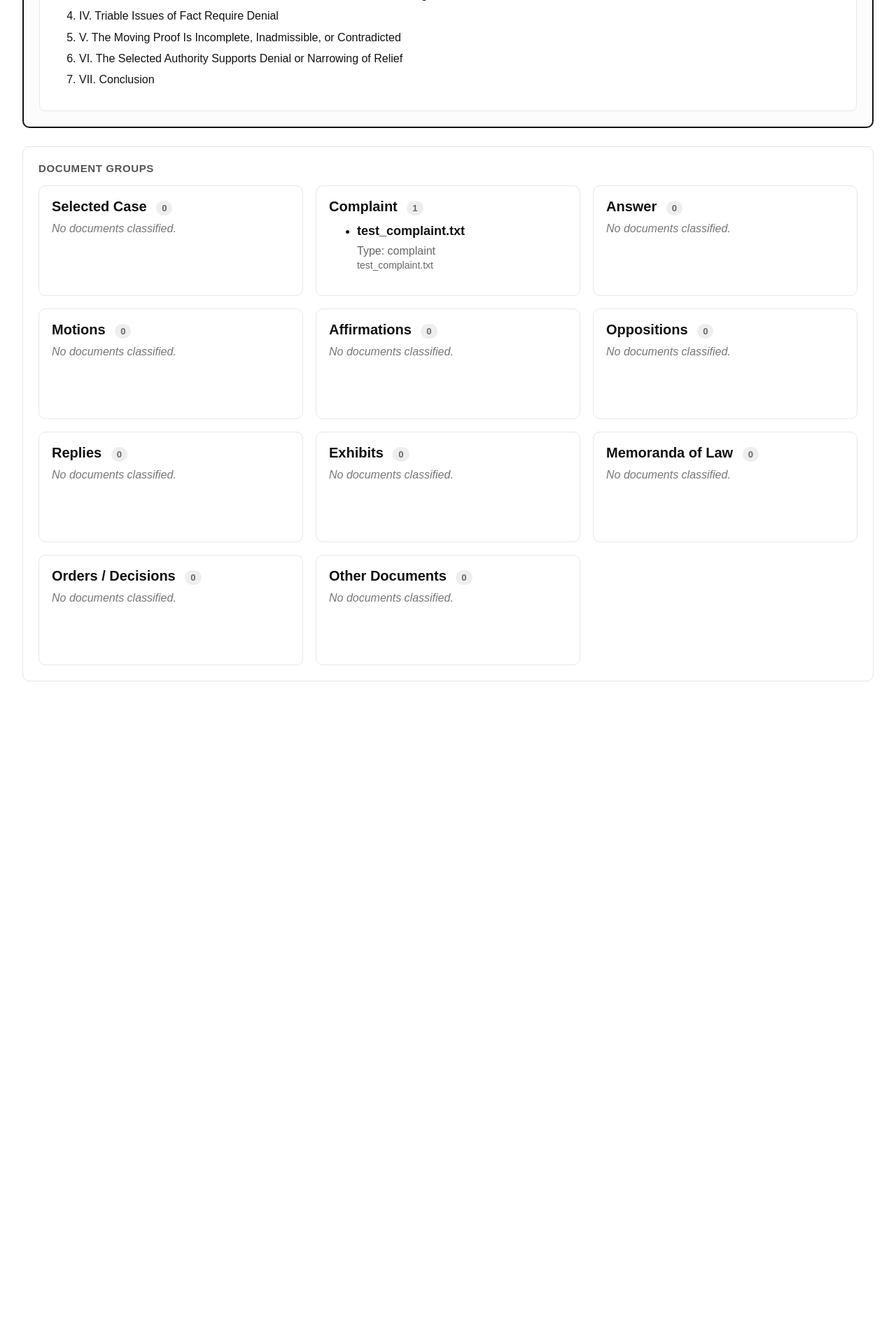
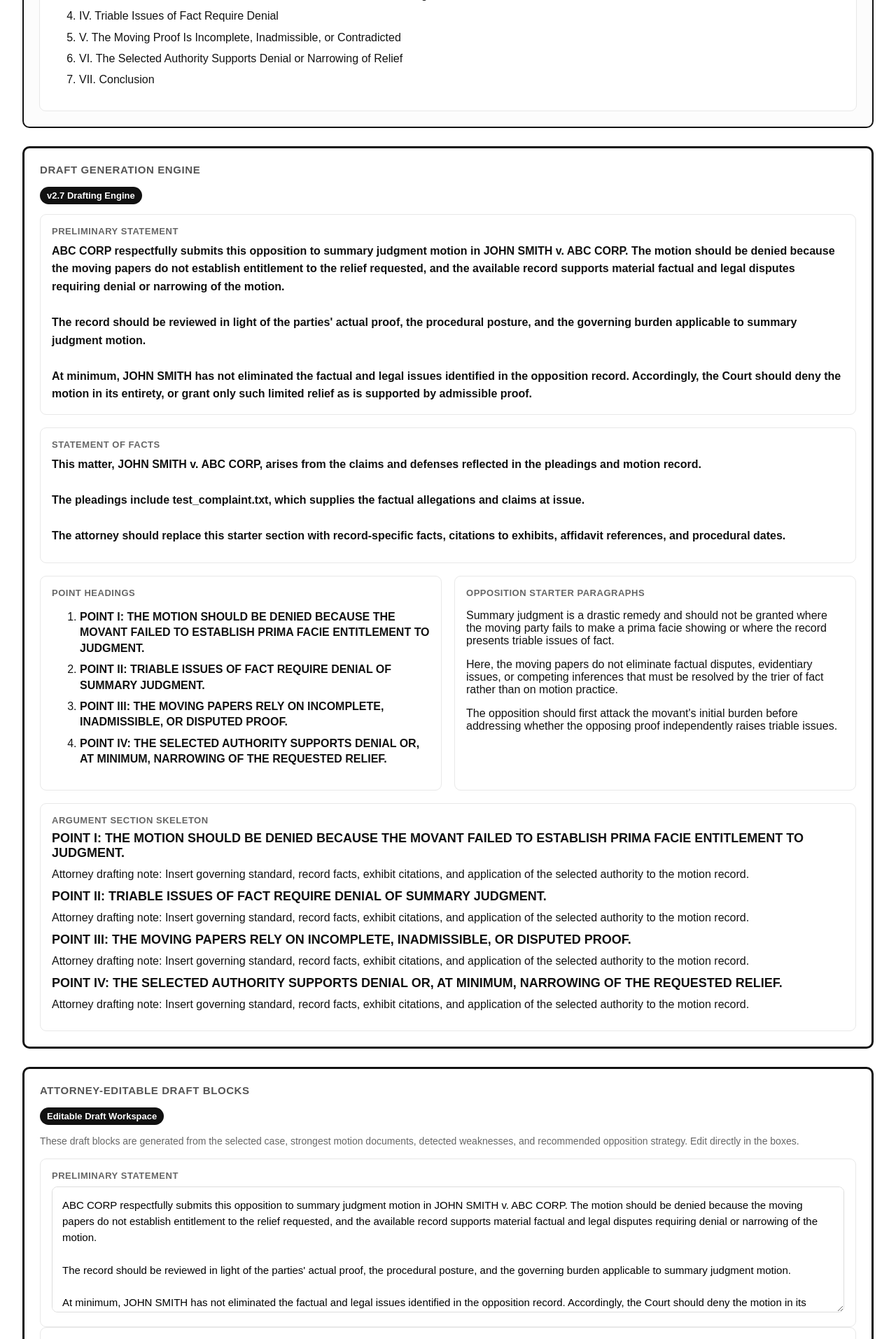
Before and after one commit to nhpcorp35/legal-ai, a Flask app: page /matter in a window 1280 px wide. Shown: the part 2046-3960 px from the top of the page at 70% size. Before the commit the page ends 3020 px from the top, so only its background shows below. Run offline with Flask 3, Linux system fonts and the light colour scheme.

Commit message:
Matter Builder v2.7 Drafting Engine complete

```diff
--- a/templates/matter.html
+++ b/templates/matter.html
@@ -45,6 +45,11 @@
             background: #fcfcfc;
         }
 
+        .draft-panel {
+            border: 3px solid #111;
+            background: #fff;
+        }
+
         .panel-title {
             font-size: 15px;
             font-weight: 800;
@@ -85,6 +90,12 @@
             gap: 18px;
         }
 
+        .draft-grid {
+            display: grid;
+            grid-template-columns: repeat(2, 1fr);
+            gap: 18px;
+        }
+
         .box {
             border: 1px solid #e8e8e8;
             border-radius: 9px;
@@ -99,6 +110,11 @@
         .work-box {
             background: #fff;
             min-height: 140px;
+        }
+
+        .draft-box {
+            background: #fff;
+            min-height: 160px;
         }
 
         .wide-box {
@@ -185,18 +201,9 @@
             font-size: 14px;
         }
 
-        .proof-badge {
-            display: inline-block;
-            background: #111;
-            color: #fff;
-            border-radius: 999px;
-            padding: 5px 10px;
-            font-size: 13px;
-            font-weight: 800;
-            margin-bottom: 14px;
-        }
-
-        .work-badge {
+        .proof-badge,
+        .work-badge,
+        .draft-badge {
             display: inline-block;
             background: #111;
             color: #fff;
@@ -231,6 +238,45 @@
         .authority-detail {
             line-height: 1.45;
         }
+
+        .draft-title {
+            font-size: 22px;
+            font-weight: 900;
+            margin-bottom: 12px;
+        }
+
+        .draft-text {
+            white-space: pre-wrap;
+            line-height: 1.6;
+            font-size: 16px;
+            font-weight: 600;
+        }
+
+        .draft-heading {
+            font-size: 18px;
+            font-weight: 900;
+            margin-bottom: 8px;
+        }
+
+        textarea.draft-editable {
+            width: 100%;
+            min-height: 180px;
+            border: 1px solid #ddd;
+            border-radius: 8px;
+            padding: 14px;
+            font-family: Arial, sans-serif;
+            font-size: 15px;
+            line-height: 1.55;
+            resize: vertical;
+            box-sizing: border-box;
+        }
+
+        .editable-note {
+            color: #666;
+            font-size: 14px;
+            margin-bottom: 14px;
+            line-height: 1.4;
+        }
     </style>
 </head>
 <body>
@@ -241,7 +287,8 @@
 
     <div class="subtitle">
         Build one organized matter page from complaints, answers, motions, affirmations,
-        oppositions, declarations, exhibits, memoranda of law, prior orders, and decisions.
+        oppositions, declarations, exhibits, memoranda of law, prior orders, decisions,
+        attorney work product, and draft-ready opposition sections.
     </div>
 
     {% if matter.selected_case %}
@@ -299,7 +346,7 @@
         <div class="panel">
             <div class="panel-title">Selected Case</div>
             <div class="empty">
-                No selected case was injected. Open a search result and click Build Matter to test v2.6.
+                No selected case was injected. Open a search result and click Build Matter to test selected case injection.
             </div>
         </div>
     {% endif %}
@@ -315,7 +362,7 @@
 
             <div class="box">
                 <div class="label">Version</div>
-                <div class="value">v2.6</div>
+                <div class="value">v2.7</div>
             </div>
 
             <div class="box">
@@ -465,6 +512,86 @@
         {% endif %}
     </div>
 
+    <div class="panel draft-panel">
+        <div class="panel-title">Draft Generation Engine</div>
+        <div class="draft-badge">v2.7 Drafting Engine</div>
+
+        {% if matter.draft_generation %}
+            <div class="draft-grid">
+                <div class="box draft-box wide-box">
+                    <div class="label">Preliminary Statement</div>
+                    <div class="draft-text">{{ matter.draft_generation.preliminary_statement }}</div>
+                </div>
+
+                <div class="box draft-box wide-box">
+                    <div class="label">Statement of Facts</div>
+                    <div class="draft-text">{{ matter.draft_generation.statement_of_facts }}</div>
+                </div>
+
+                <div class="box draft-box">
+                    <div class="label">Point Headings</div>
+                    {% if matter.draft_generation.point_headings %}
+                        <ol>
+                            {% for heading in matter.draft_generation.point_headings %}
+                                <li><strong>{{ heading }}</strong></li>
+                            {% endfor %}
+                        </ol>
+                    {% else %}
+                        <div class="empty">No point headings generated.</div>
+                    {% endif %}
+                </div>
+
+                <div class="box draft-box">
+                    <div class="label">Opposition Starter Paragraphs</div>
+                    {% if matter.draft_generation.starter_paragraphs %}
+                        {% for paragraph in matter.draft_generation.starter_paragraphs %}
+                            <p>{{ paragraph }}</p>
+                        {% endfor %}
+                    {% else %}
+                        <div class="empty">No starter paragraphs generated.</div>
+                    {% endif %}
+                </div>
+
+                <div class="box draft-box wide-box">
+                    <div class="label">Argument Section Skeleton</div>
+                    {% if matter.draft_generation.argument_skeleton %}
+                        {% for section in matter.draft_generation.argument_skeleton %}
+                            <div class="strong-doc">
+                                <div class="draft-heading">{{ section.heading }}</div>
+                                <div class="authority-detail">{{ section.body }}</div>
+                            </div>
+                        {% endfor %}
+                    {% else %}
+                        <div class="empty">No argument skeleton generated.</div>
+                    {% endif %}
+                </div>
+            </div>
+        {% else %}
+            <div class="empty">Draft generation has not been generated.</div>
+        {% endif %}
+    </div>
+
+    <div class="panel draft-panel">
+        <div class="panel-title">Attorney-Editable Draft Blocks</div>
+        <div class="draft-badge">Editable Draft Workspace</div>
+
+        <div class="editable-note">
+            These draft blocks are generated from the selected case, strongest motion documents,
+            detected weaknesses, and recommended opposition strategy. Edit directly in the boxes.
+        </div>
+
+        {% if matter.draft_generation and matter.draft_generation.editable_blocks %}
+            {% for block in matter.draft_generation.editable_blocks %}
+                <div class="box draft-box wide-box">
+                    <div class="label">{{ block.title }}</div>
+                    <textarea class="draft-editable">{{ block.content }}</textarea>
+                </div>
+            {% endfor %}
+        {% else %}
+            <div class="empty">No editable draft blocks generated.</div>
+        {% endif %}
+    </div>
+
     <div class="panel">
         <div class="panel-title">Document Groups</div>
 
```
Also changed, not shown: matter_builder.py (+232 -0 lines).
